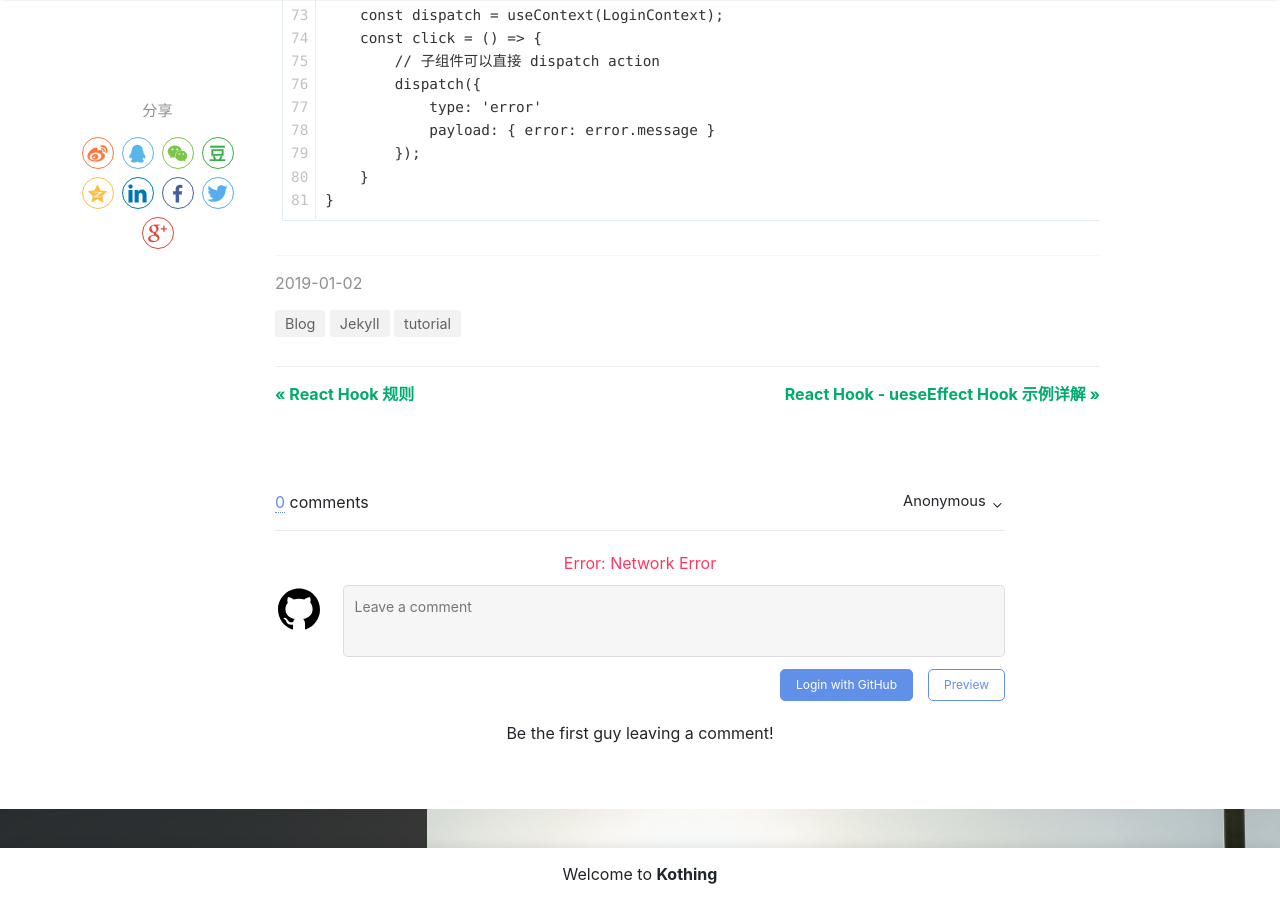
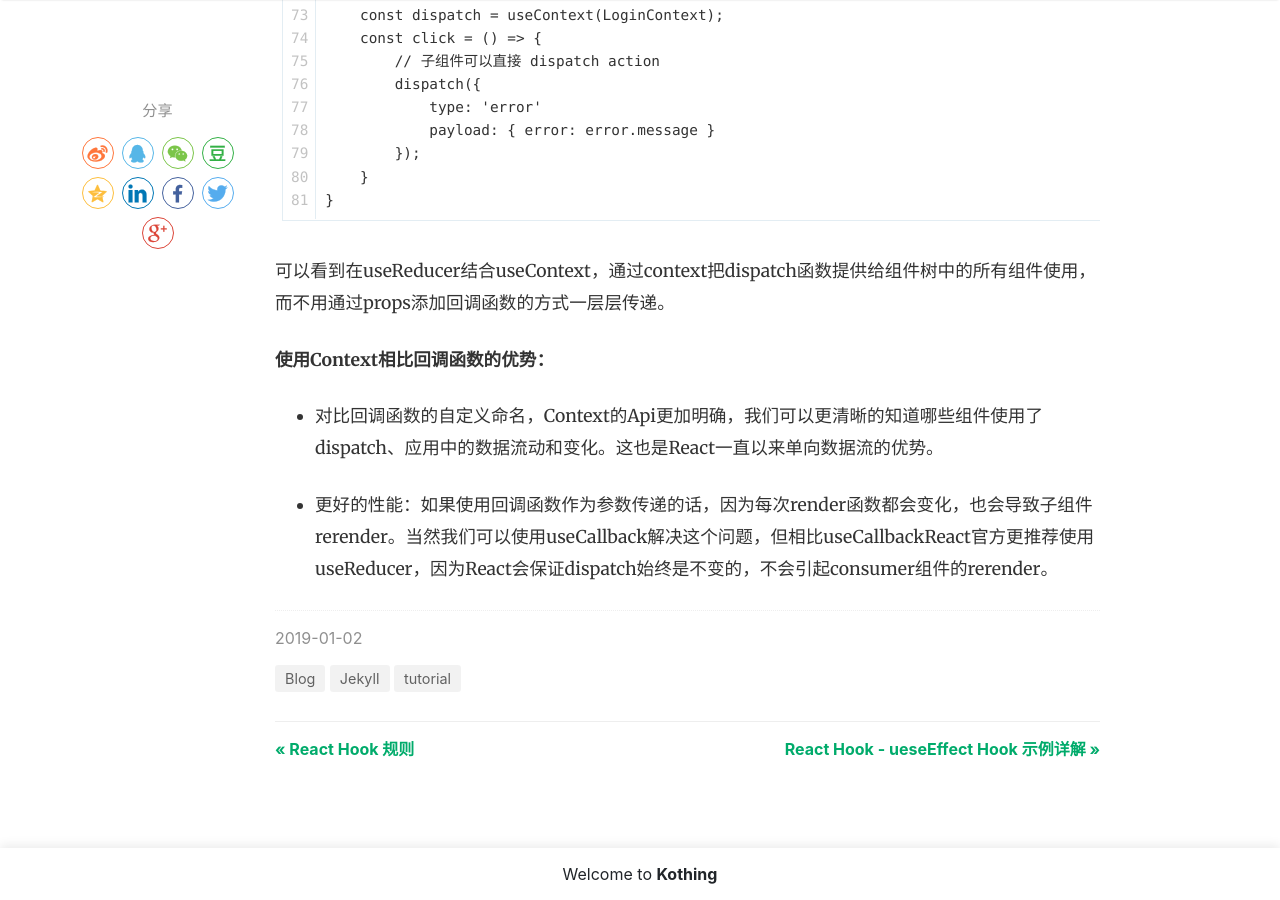
Before and after one commit to kothing/kothing.github.io, a Jekyll site: the page built from _posts/2019-01-02-react-hook-useContext.md, in a window 1280 px wide and 900 px high, scrolled down 3082 px. Built offline with Jekyll 4.4.1, drawn with Linux system fonts in a browser that asks for light colours; nearby versions of some CDN libraries; comment, search, counter and statistics services are not loaded.

Commit message:
Update 2019-01-02-react-hook-useContext.md

````diff
--- a/_posts/2019-01-02-react-hook-useContext.md
+++ b/_posts/2019-01-02-react-hook-useContext.md
@@ -124,3 +124,10 @@
     }
 }
 ```
+可以看到在useReducer结合useContext，通过context把dispatch函数提供给组件树中的所有组件使用，而不用通过props添加回调函数的方式一层层传递。
+
+**使用Context相比回调函数的优势：**
+
+- 对比回调函数的自定义命名，Context的Api更加明确，我们可以更清晰的知道哪些组件使用了dispatch、应用中的数据流动和变化。这也是React一直以来单向数据流的优势。
+
+- 更好的性能：如果使用回调函数作为参数传递的话，因为每次render函数都会变化，也会导致子组件rerender。当然我们可以使用useCallback解决这个问题，但相比useCallbackReact官方更推荐使用useReducer，因为React会保证dispatch始终是不变的，不会引起consumer组件的rerender。
````
